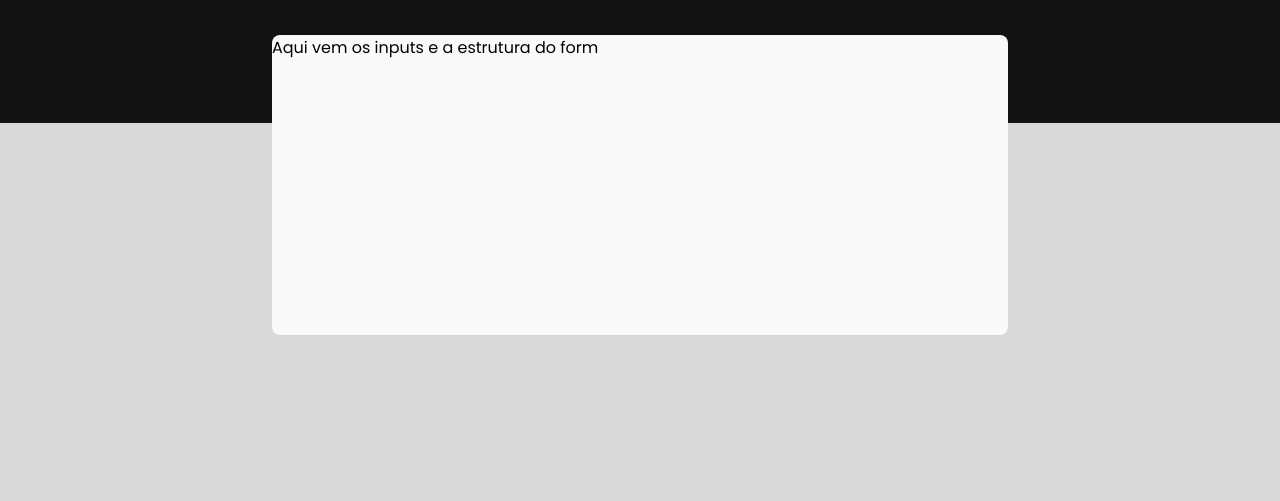
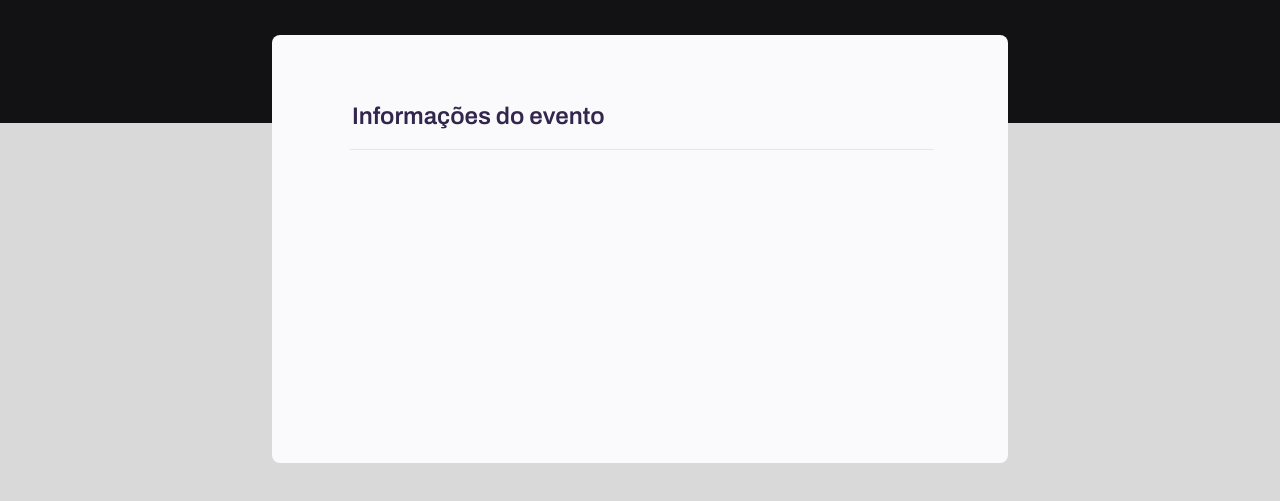
Before and after one commit to luan-prates/explorer, a plain HTML site: page Projeto_03/index.html in a window 1280 px wide. Shown: the part 237-738 px from the top of the page. Drawn offline with Linux system fonts and the light colour scheme.

Commit message:
agrupa campos com fieldset e legend

```diff
--- a/Projeto_03/index.html
+++ b/Projeto_03/index.html
@@ -18,7 +18,9 @@
       <p>O primeiro passo, é preencher esse formulário de inscrição.</p>
     </header>
     <form action="">
-      <p>Aqui vem os inputs e a estrutura do form</p>
+      <fieldset>
+        <legend>Informações do evento</legend>
+      </fieldset>
     </form>
   </div>
 
--- a/Projeto_03/style.css
+++ b/Projeto_03/style.css
@@ -47,4 +47,21 @@ form {
   border-radius: 8px;
   background: #fafafc;
   min-height: 300px;
+
+  padding: 64px;
 }
+
+fieldset {
+  border: none;
+}
+fieldset legend {
+  font-family: Archivo;
+  color:  #32264D;
+  font-size: 24px;
+  font-weight: 600;
+  line-height: 34px;
+
+  width: 100%;
+  padding-bottom: 16px;
+  border-bottom: 1px solid #e6e6f0 ;
+}
```
Also changed, not shown: 1 other file.
